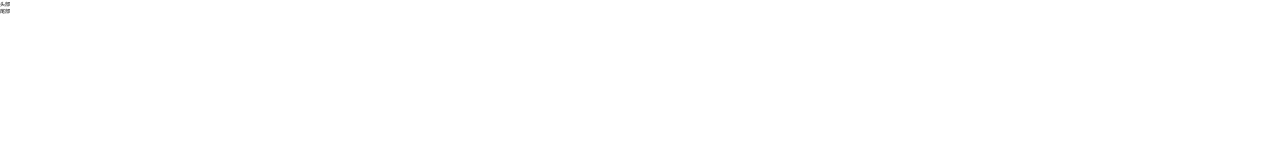
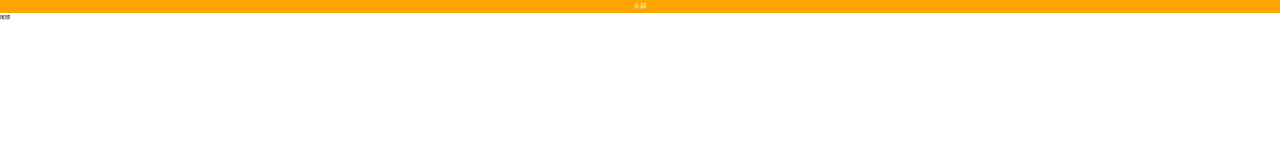
Before and after one commit to yong140818/5-5-10, a plain HTML site: page static/index.html in a window 1280 px wide. Drawn offline with Linux system fonts and the light colour scheme.

Commit message:
提交包志强header

```diff
--- a/static/css/style.scss
+++ b/static/css/style.scss
@@ -18,4 +18,12 @@ body,
     display: flex;
     flex-direction: column;
     font-size: .32rem;
+    .header {
+        height: .8rem;
+        background: orange;
+        color: #fff;
+        text-align: center;
+        line-height: .8rem;
+        font-size: .4rem;
+    }
 }
```
Also changed, not shown: static/css/style.css, static/css/style.min.css.
